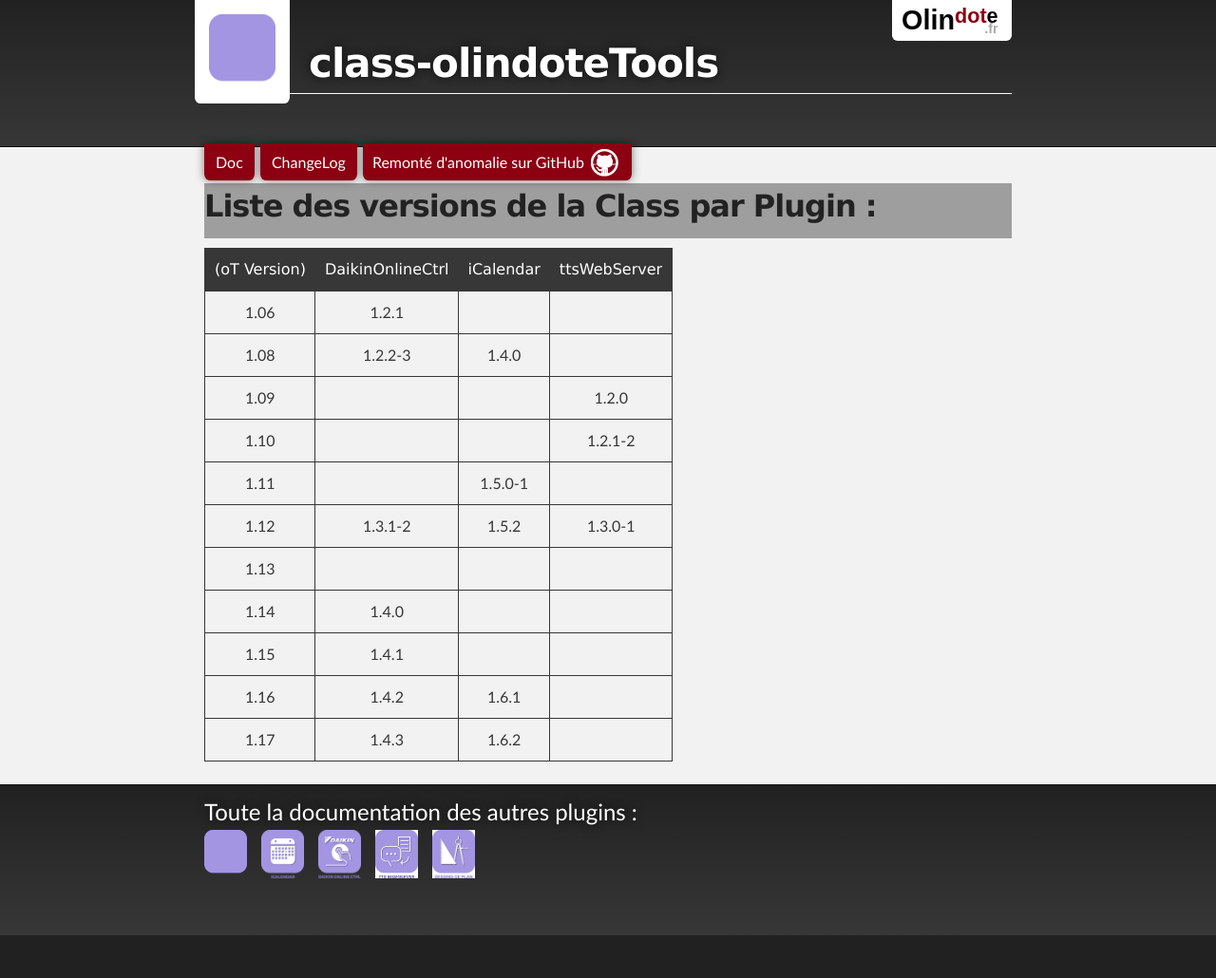
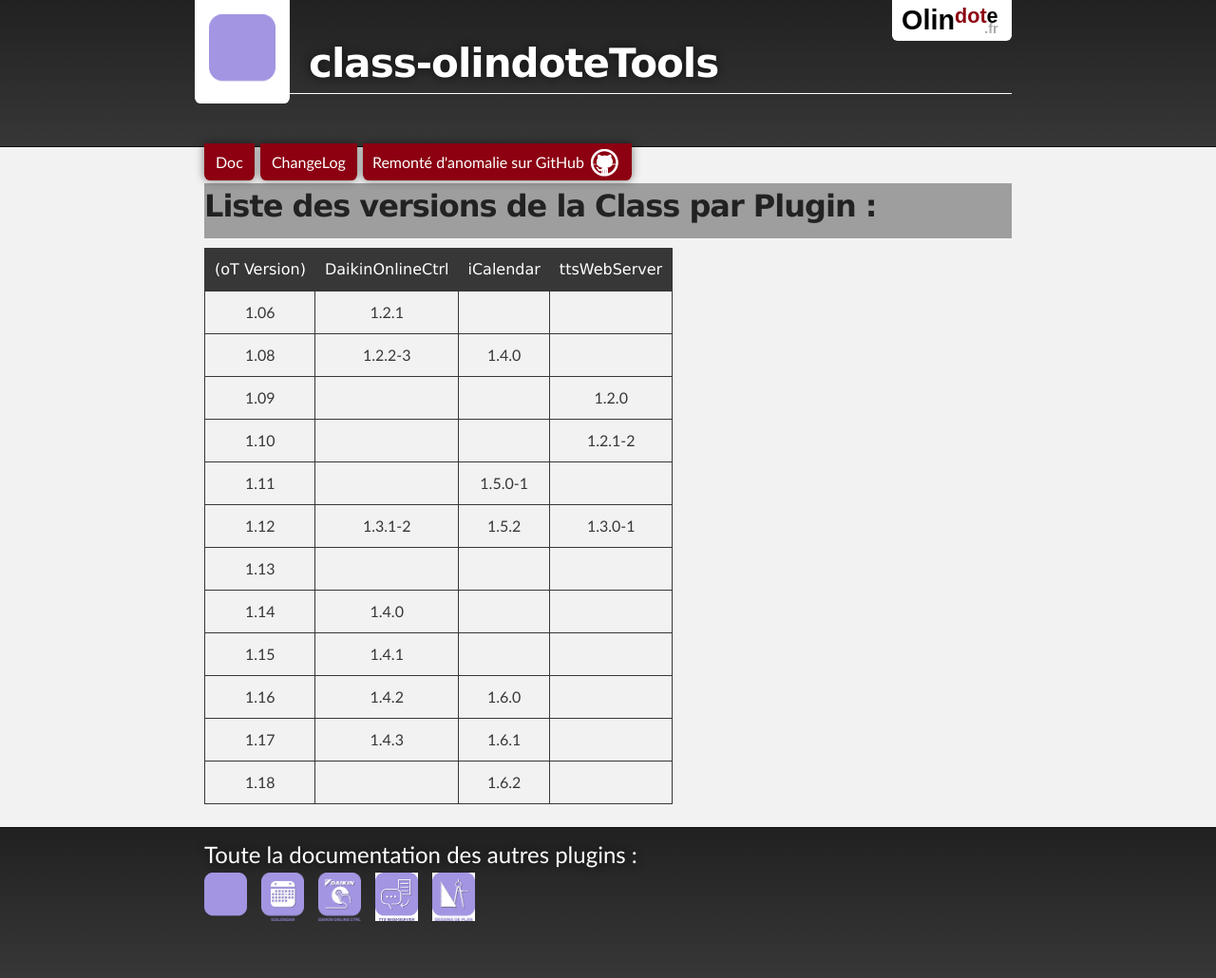
Before and after one commit to abarrau/jeedom-plugins-doc, a Jekyll site: the page built from docs/class-olindoteTools/fr_FR/versionPlugin.md, in a window 1280 px wide. Shown: the whole page at 95% size. Built offline with Jekyll 4.4.1, drawn with Linux system fonts in a browser that asks for light colours; our own code applies the rules of GitHub Pages for plain Markdown files; the repository's description, which GitHub fills in, is left out; before the commit the page ends 985 px from its top, so only the background shows below that.

Commit message:
Update versionPlugin.md

```diff
--- a/docs/class-olindoteTools/fr_FR/versionPlugin.md
+++ b/docs/class-olindoteTools/fr_FR/versionPlugin.md
@@ -11,5 +11,6 @@
 | 1.13         |                  |           |              |
 | 1.14         | 1.4.0            |           |              |
 | 1.15         | 1.4.1            |           |              |
-| 1.16         | 1.4.2            | 1.6.1     |              |
-| 1.17         | 1.4.3            | 1.6.2     |              |
+| 1.16         | 1.4.2            | 1.6.0     |              |
+| 1.17         | 1.4.3            | 1.6.1     |              |
+| 1.18         |                  | 1.6.2     |              |
```
